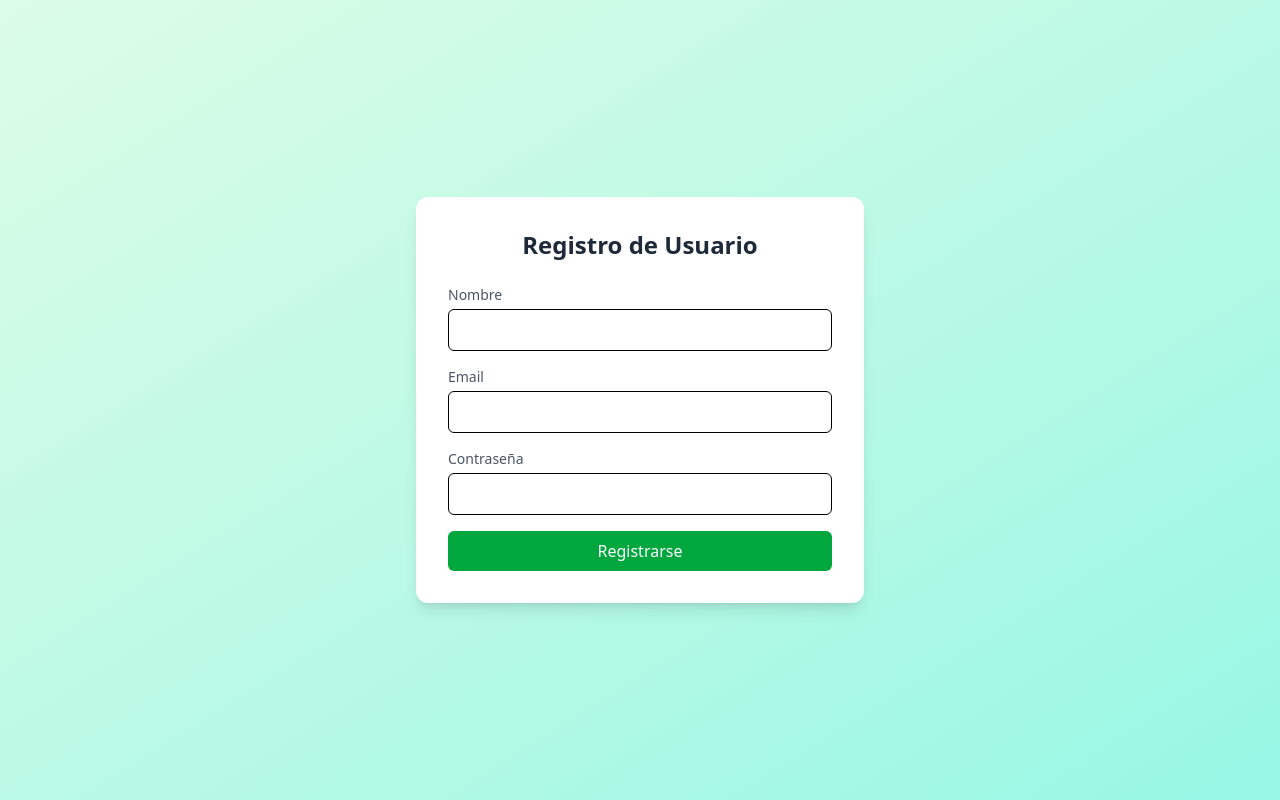
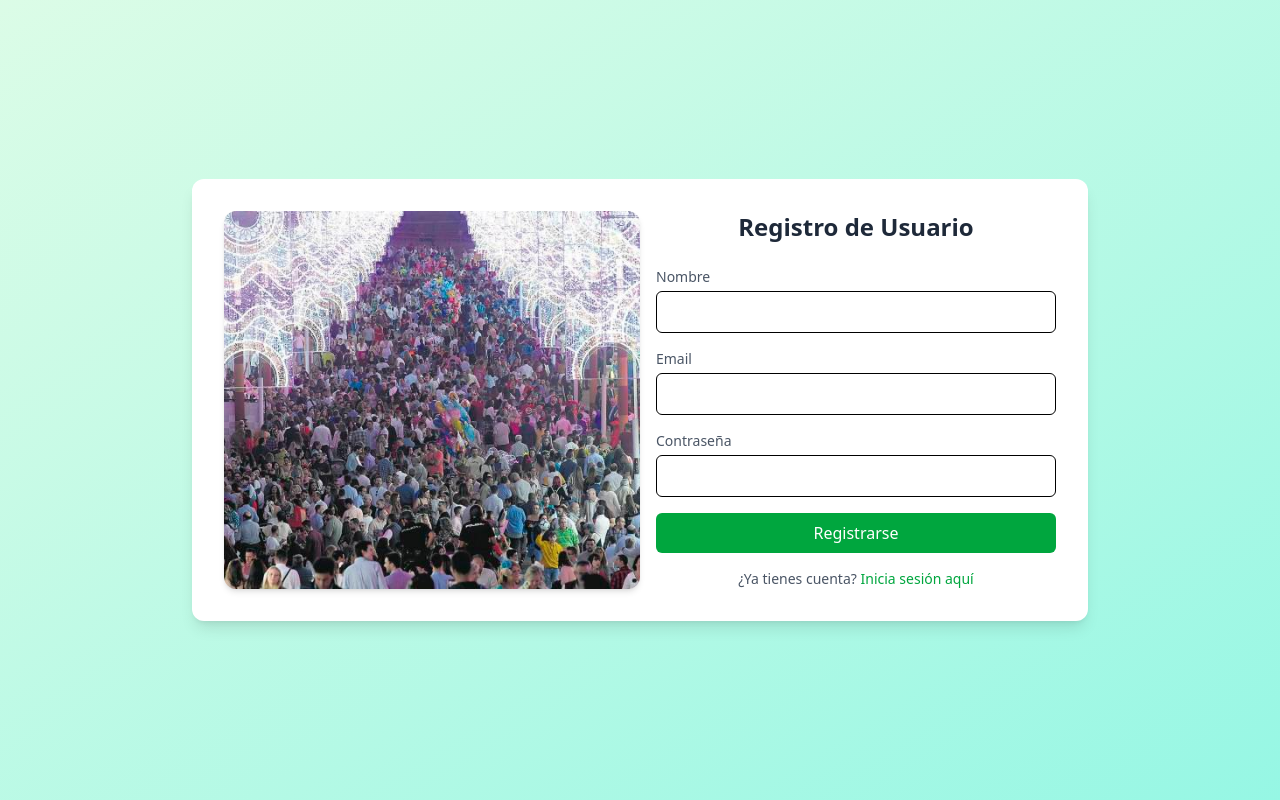
Before and after one commit to juanmazh/amigosjaen, a React (Vite) app in the folder frontend/: page /register in a window 1280 px wide. Built offline with nearby package versions, Linux system fonts and the light colour scheme.

Commit message:
mas cambios de diseño

```diff
--- a/frontend/src/pages/Home.jsx
+++ b/frontend/src/pages/Home.jsx
@@ -30,7 +30,7 @@ function Home() {
   };
 
   return (
-    <div className="min-h-screen flex flex-col justify-between">
+    <div className="min-h-screen flex flex-col justify-between bg-gradient-to-br from-pink-100 to-purple-200">
       <Header />
       {/* Contenido principal */}
       <main className="p-4 max-w-4xl mx-auto">
--- a/frontend/src/pages/Login.jsx
+++ b/frontend/src/pages/Login.jsx
@@ -1,6 +1,7 @@
 import { useState, useContext } from 'react';
 import AuthContext from '../context/AuthContext';
 import { useNavigate } from 'react-router-dom';
+import jaenImage from '../assets/jaen.jpg'; // Asegúrate de tener esta imagen en la carpeta assets
 
 function Login() {
   const { login } = useContext(AuthContext);
@@ -21,7 +22,8 @@ function Login() {
 
   return (
     <div className="flex justify-center items-center min-h-screen bg-gradient-to-br from-indigo-100 to-blue-200">
-      <div className="bg-white p-8 rounded-xl shadow-lg w-full max-w-md">
+      <div className="bg-white p-8 rounded-xl shadow-lg w-full max-w-4xl flex">
+        <div className="w-1/2 pr-4">
           <h2 className="text-2xl font-bold text-center text-gray-800 mb-6">Iniciar Sesión</h2>
           {error && <p className="text-red-500 text-sm mb-4 text-center">{error}</p>}
           <form onSubmit={handleSubmit} className="space-y-4">
@@ -49,6 +51,16 @@ function Login() {
               Entrar
             </button>
           </form>
+          <p className="text-sm text-center text-gray-600 mt-4">
+            ¿No tienes cuenta?{' '}
+            <a href="/register" className="text-blue-600 hover:underline">
+              Regístrate aquí
+            </a>
+          </p>
+        </div>
+        <div className="w-1/2">
+          <img src={jaenImage} alt="Jaén, España" className="rounded-xl shadow-md w-full h-full object-cover" />
+        </div>
       </div>
     </div>
   );
--- a/frontend/src/pages/Register.jsx
+++ b/frontend/src/pages/Register.jsx
@@ -1,6 +1,7 @@
 import { useState } from 'react';
 import api from '../api';
 import { useNavigate } from 'react-router-dom';
+import jaenImage from '../assets/jaen.jpg'; // Asegúrate de tener esta imagen en la carpeta assets
 
 function Register() {
   const navigate = useNavigate();
@@ -23,7 +24,11 @@ function Register() {
 
   return (
     <div className="flex justify-center items-center min-h-screen bg-gradient-to-br from-green-100 to-teal-200">
-      <div className="bg-white p-8 rounded-xl shadow-lg w-full max-w-md">
+      <div className="bg-white p-8 rounded-xl shadow-lg w-full max-w-4xl flex">
+        <div className="w-1/2">
+          <img src={jaenImage} alt="Jaén, España" className="rounded-xl shadow-md w-full h-full object-cover" />
+        </div>
+        <div className="w-1/2 pl-4">
           <h2 className="text-2xl font-bold text-center text-gray-800 mb-6">Registro de Usuario</h2>
           {error && <p className="text-red-500 text-sm mb-4 text-center">{error}</p>}
           {ok && <p className="text-green-500 text-sm mb-4 text-center">Usuario registrado con éxito 🎉</p>}
@@ -62,6 +67,13 @@ function Register() {
               Registrarse
             </button>
           </form>
+          <p className="text-sm text-center text-gray-600 mt-4">
+            ¿Ya tienes cuenta?{' '}
+            <a href="/login" className="text-green-600 hover:underline">
+              Inicia sesión aquí
+            </a>
+          </p>
+        </div>
       </div>
     </div>
   );
```
Also changed, not shown: frontend/src/assets/jaen.jpg (added). Lines whose indentation alone changed are shown as unchanged.
